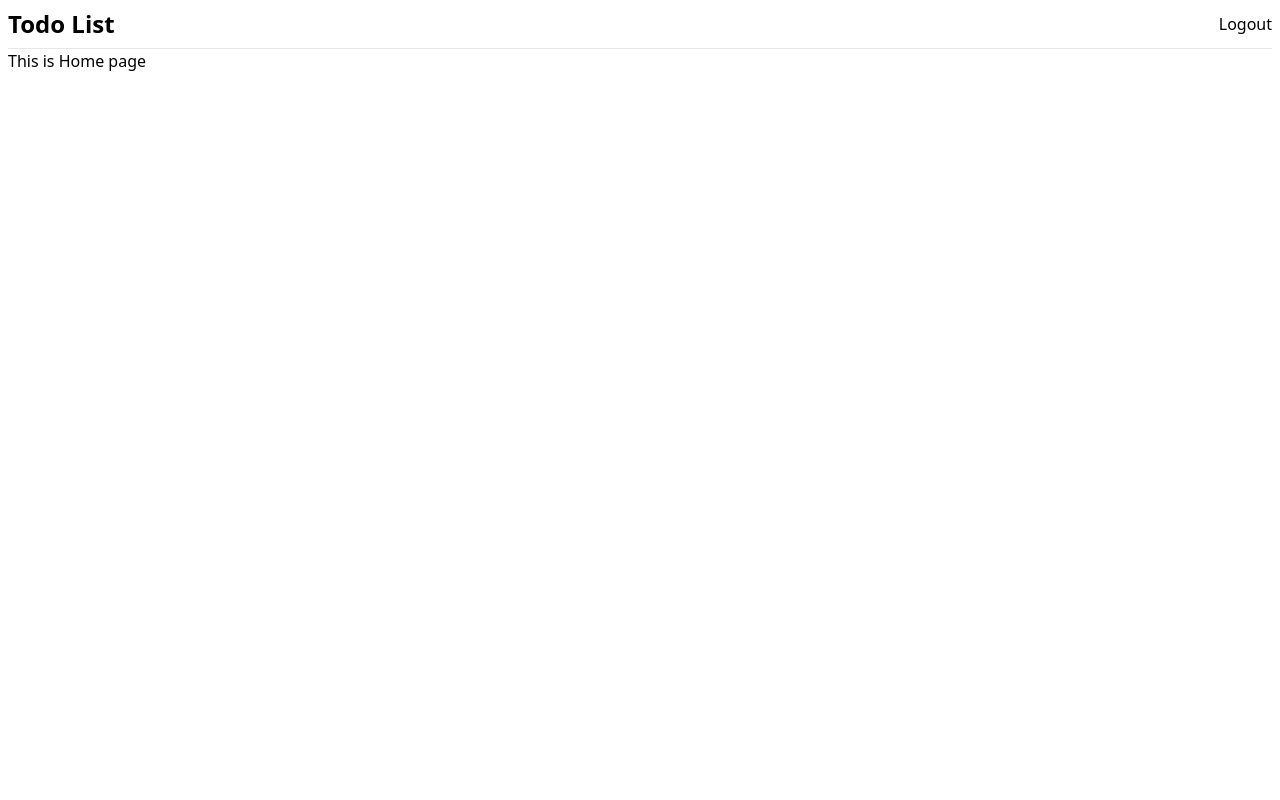
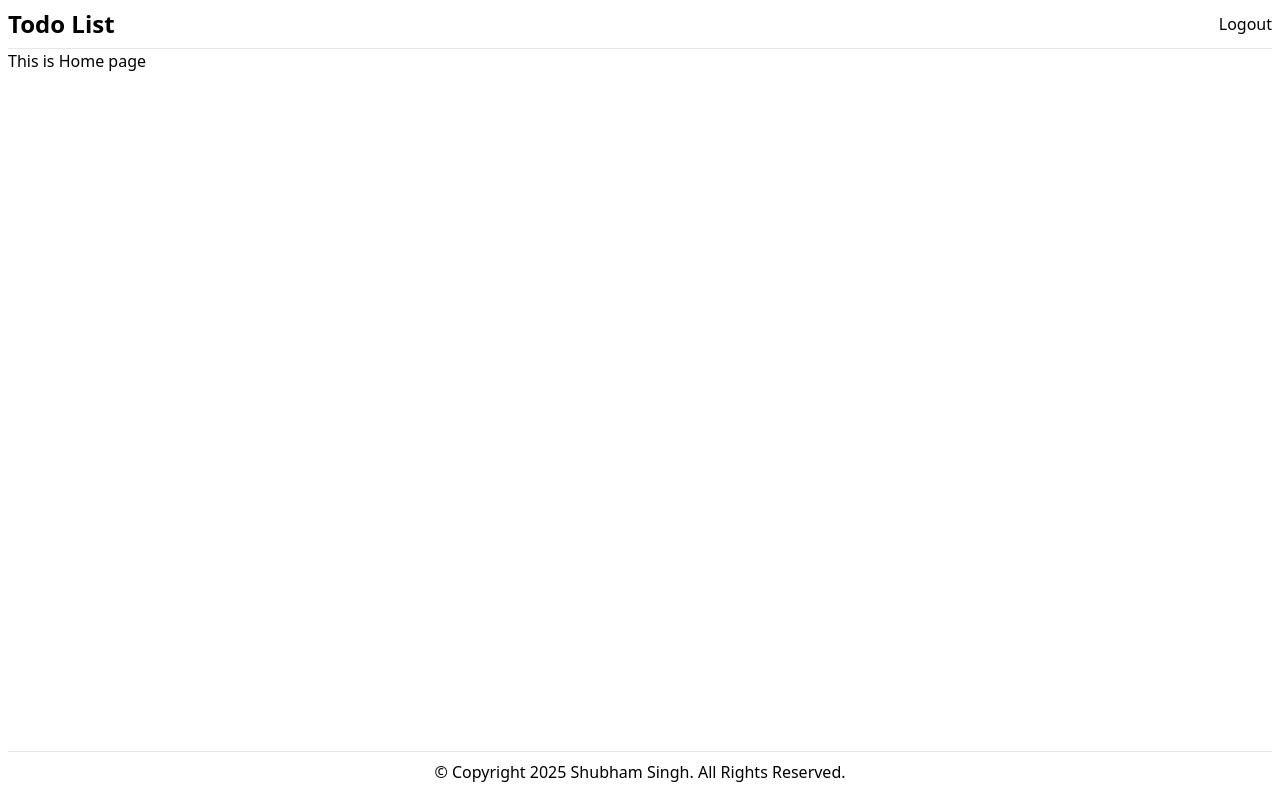
Before and after one commit to unrealblood/todo-list-reactjs-frontend, a React app: page / in a window 1280 px wide. Built offline with nearby package versions, Linux system fonts and the light colour scheme; the HTML template or start-up script is replaced by a standard one.

Commit message:
create, link Footer component to App.tsx component and beautified ui

```diff
--- a/src/App.tsx
+++ b/src/App.tsx
@@ -2,14 +2,20 @@
 import { AuthHeader } from "./components/header/AuthHeader";
 import { AllRoutes } from "./routes/AllRoutes";
 import { UnauthHeader } from "./components/header/UnauthHeader";
+import { Footer } from "./components/footer/Footer";
 
 function App() {
   const [isAuthUser, setIsAuthUser] = useState<boolean>(true);
 
   return (
-    <div className="p-2">
+    <div className="p-2 flex flex-col min-h-screen">
       {isAuthUser ? <AuthHeader /> : <UnauthHeader />}
-      <AllRoutes />
+
+      <div className="flex-1 overflow-auto">
+        <AllRoutes />
+      </div>
+
+      <Footer />
     </div>
   );
 }
--- /dev/null
+++ b/src/components/footer/Footer.tsx
@@ -0,0 +1,9 @@
+function Footer() {
+    return (
+        <footer className="p-2 border-t border-gray-200">
+            <div className="text-center">&copy; Copyright 2025 Shubham Singh. All Rights Reserved.</div>
+        </footer>
+    );
+}
+
+export {Footer};
```
